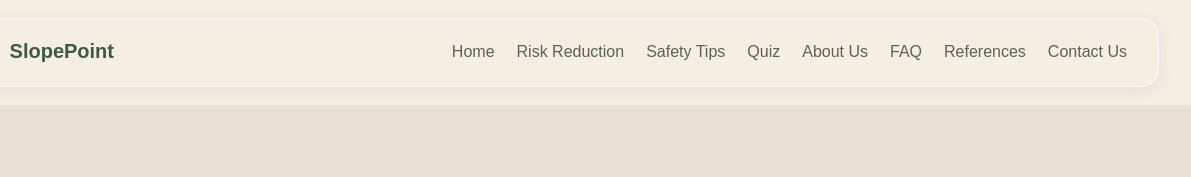
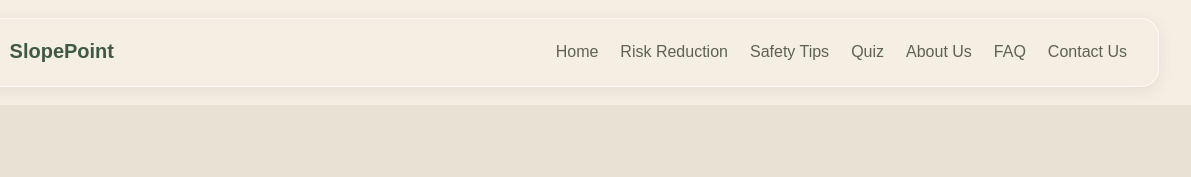
Before and after one commit to thirihaymann010-maker/slope-point5, a plain HTML site: page privacy-policy.html in a window 1280 px wide. Shown: the top 177 px of the page, 89-1280 px from the left. Drawn offline with nearby package versions, Linux system fonts and the light colour scheme.

Commit message:
Update privacy-policy.html

```diff
--- a/privacy-policy.html
+++ b/privacy-policy.html
@@ -30,7 +30,6 @@
                 <li class="nav-item"><a class="nav-link" href="quiz.html">Quiz</a></li>
                 <li class="nav-item"><a class="nav-link" href="aboutus.html">About Us</a></li>
                 <li class="nav-item"><a class="nav-link" href="faq.html">FAQ</a></li>
-                <li class="nav-item"><a class="nav-link" href="references.html">References</a></li>
                 <li class="nav-item"><a class="nav-link" href="contactus.html">Contact Us</a></li>
             </ul>
         </div>
```
